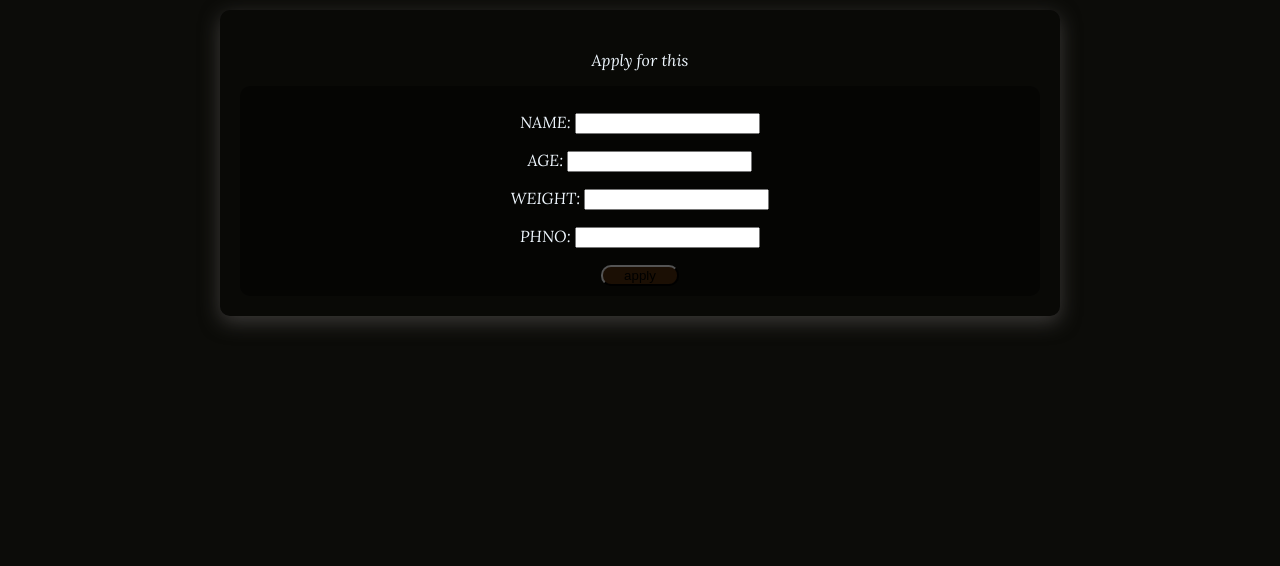
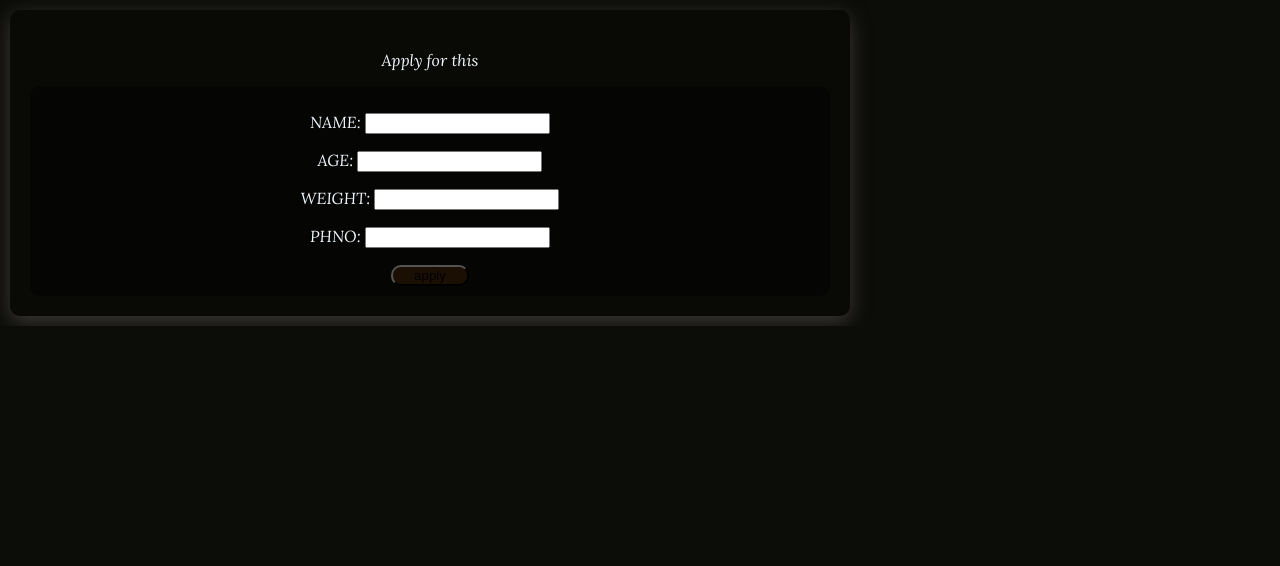
Before and after one commit to sm3r4/adventuredb, a Django app: template advapp/templates/adventure/details.html in a window 1280 px wide. Shown: the part 104-670 px from the top of the page. Run offline with Django 4.2, Linux system fonts and the light colour scheme; the template is opened without the code that fills it: values that come from a table or form of the project are taken from there, others are empty.

Commit message:
Update style.css

```diff
--- a/advapp/static/style.css
+++ b/advapp/static/style.css
@@ -92,8 +92,8 @@
 }
 #Eventsec{
     display: flex;
-    justify-content: center;
-
+    flex-wrap: wrap;
+    overflow-x: auto;
 }
 footer{
     background-color:rgb(97, 93, 87);
```
